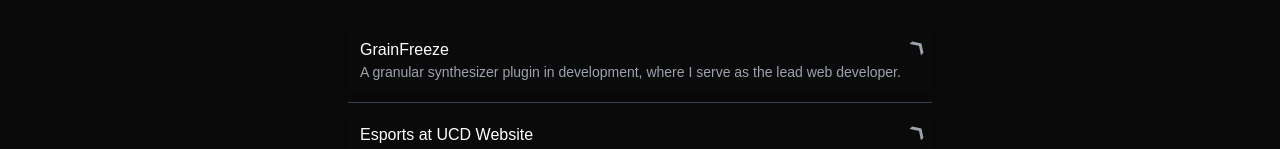
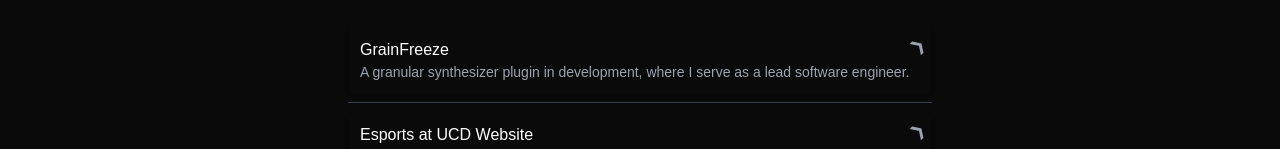
Before and after one commit to christran60/2024-portfolio, a Next.js app: page / in a window 1280 px wide. Shown: the part 766-915 px from the top of the page. Built offline with nearby package versions, Linux system fonts and the light colour scheme.

Commit message:
chore: modified grainfreeze bio

```diff
--- a/app/page.js
+++ b/app/page.js
@@ -13,7 +13,7 @@
   {
     title: "GrainFreeze",
     description:
-      "A granular synthesizer plugin in development, where I serve as the lead web developer.",
+      "A granular synthesizer plugin in development, where I serve as a lead software engineer.",
     link: "https://grainfreeze.vercel.app/",
   },
   {
--- a/app/projects/page.js
+++ b/app/projects/page.js
@@ -9,7 +9,7 @@
   {
     title: "GrainFreeze",
     description:
-      "A granular synthesizer plugin in development, where I serve as the lead web developer.",
+      "A granular synthesizer plugin in development, where I serve as a lead software engineer.",
     link: "https://grainfreeze.vercel.app/",
   },
   {
```
